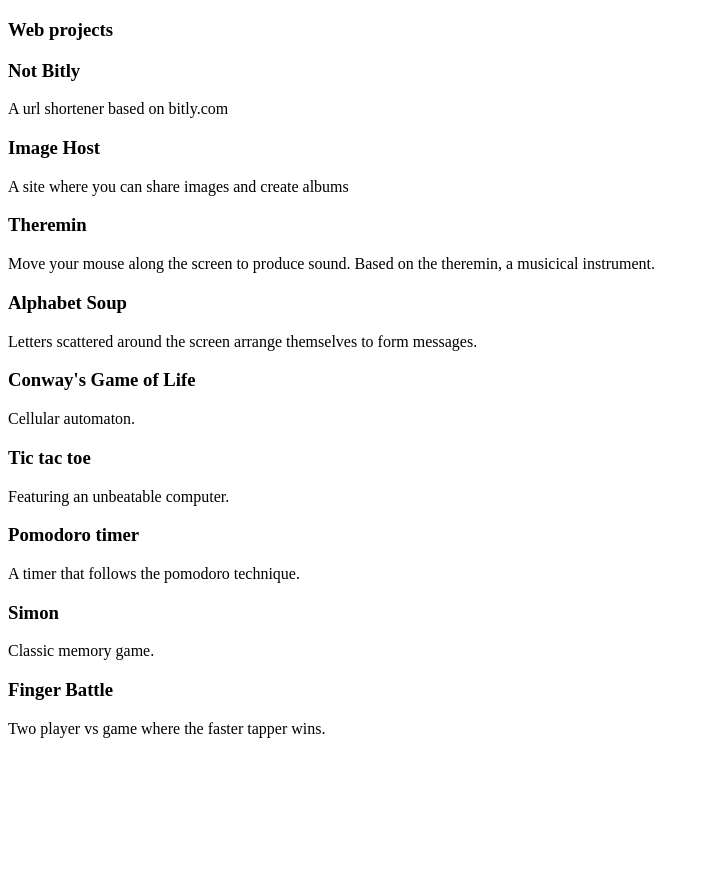
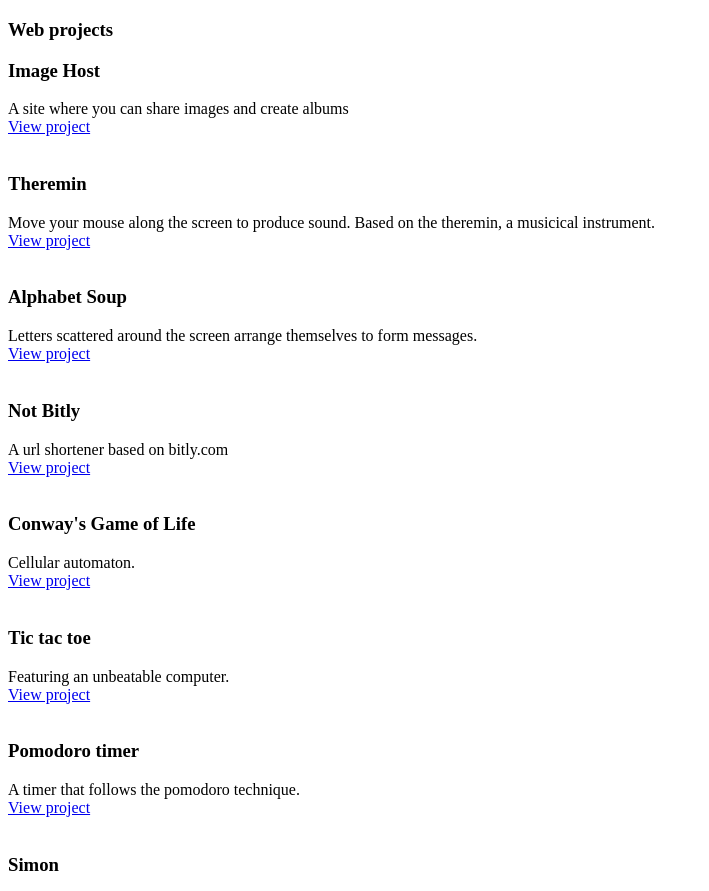
Before and after one commit to JustusFT/website, a Gatsby site: page / in a window 1280 px wide. Shown: the part 61-952 px from the top of the page, without its empty margins (0-709 px from the left). Before the commit the page ends 815 px from the top, so only its background shows below. Built offline with nearby package versions, Linux system fonts and the light colour scheme; Gatsby itself is replaced by a stand-in of ours.

Commit message:
Add link to projects

```diff
--- a/src/components/ProjectItem.js
+++ b/src/components/ProjectItem.js
@@ -3,7 +3,9 @@ import React from 'react'
 const ProjectItem = ({ project }) => (
   <div>
     <h3>{project.title}</h3>
-    <p>{project.description}</p>
+    <div>{project.description}</div>
+    <div><a href={project.url} target="_blank" rel="noopener noreferrer">View project</a></div>
+    <br />
   </div>
 )
 
--- a/src/pages/index.js
+++ b/src/pages/index.js
@@ -3,32 +3,41 @@ import ProjectList from '../components/ProjectList'
 
 const projects = [
   {
-    title: 'Not Bitly',
-    description: 'A url shortener based on bitly.com'
-  }, {
     title: 'Image Host',
-    description: 'A site where you can share images and create albums'
+    description: 'A site where you can share images and create albums',
+    url: 'https://aqueous-caverns-77669.herokuapp.com/'
   }, {
     title: 'Theremin',
-    description: 'Move your mouse along the screen to produce sound. Based on the theremin, a musicical instrument.'
+    description: 'Move your mouse along the screen to produce sound. Based on the theremin, a musicical instrument.',
+    url: 'https://justusft.github.io/theremin'
   }, {
     title: 'Alphabet Soup',
-    description: 'Letters scattered around the screen arrange themselves to form messages.'
+    description: 'Letters scattered around the screen arrange themselves to form messages.',
+    url: 'https://codepen.io/JustusFT/full/ENLZGJ'
+  }, {
+    title: 'Not Bitly',
+    description: 'A url shortener based on bitly.com',
+    url: 'https://infinite-fortress-18426.herokuapp.com/'
   }, {
     title: 'Conway\'s Game of Life',
-    description: 'Cellular automaton.'
+    description: 'Cellular automaton.',
+    url: 'https://codepen.io/JustusFT/full/MovwKJ/'
   }, {
     title: 'Tic tac toe',
-    description: 'Featuring an unbeatable computer.'
+    description: 'Featuring an unbeatable computer.',
+    url: 'https://codepen.io/JustusFT/full/jrrNVX/'
   }, {
     title: 'Pomodoro timer',
-    description: 'A timer that follows the pomodoro technique.'
+    description: 'A timer that follows the pomodoro technique.',
+    url: 'https://codepen.io/JustusFT/full/qNZKjq/'
   }, {
     title: 'Simon',
-    description: 'Classic memory game.'
+    description: 'Classic memory game.',
+    url: 'http://codepen.io/JustusFT/full/YWWrVZ'
   }, {
     title: 'Finger Battle',
-    description: 'Two player vs game where the faster tapper wins.'
+    description: 'Two player vs game where the faster tapper wins.',
+    url: 'http://justusft.github.io/finger-battle'
   }
 ]
 
```
